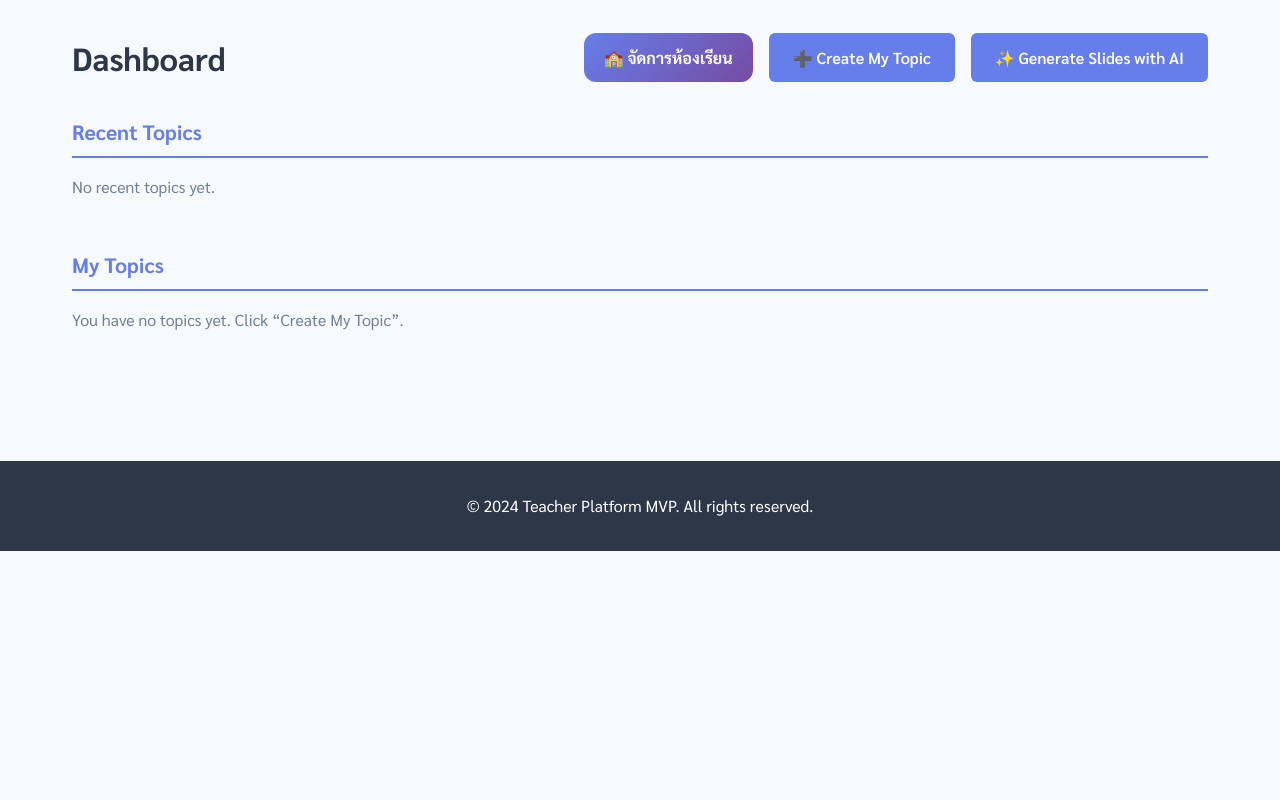
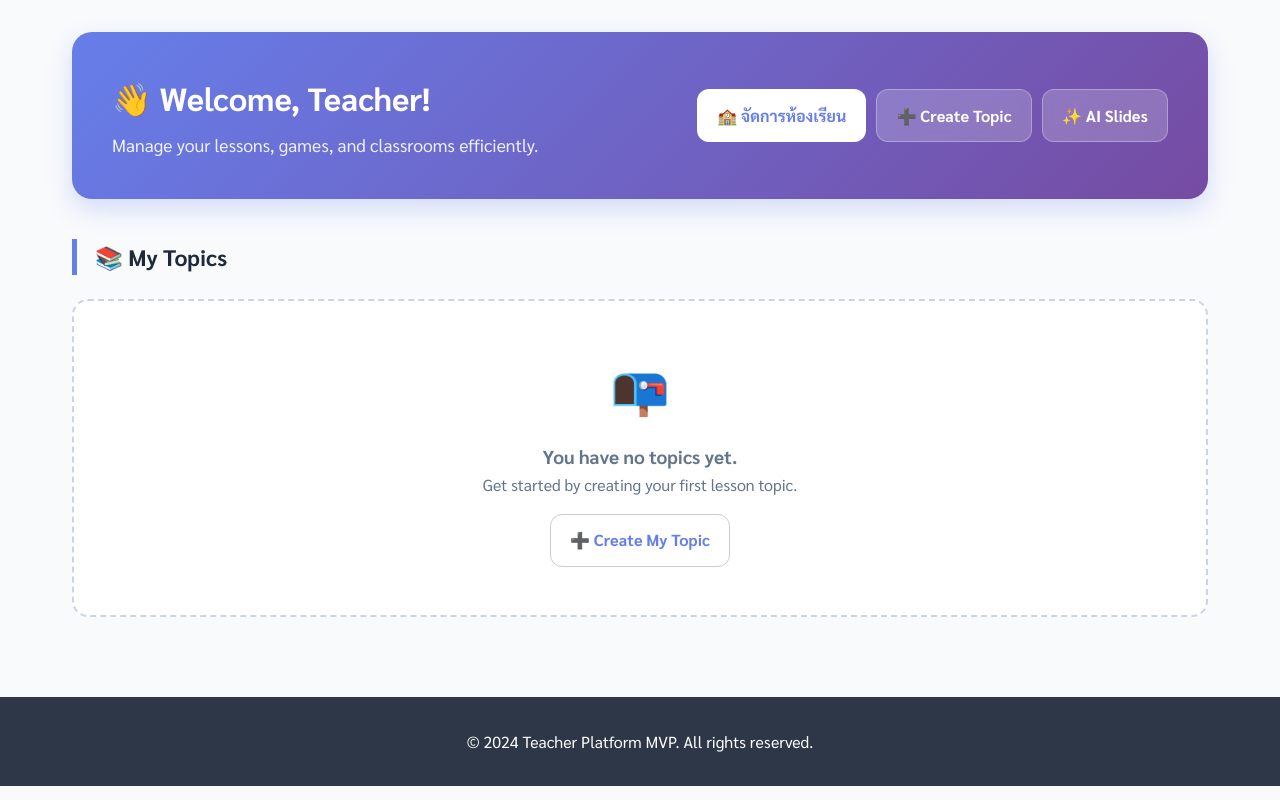
Before and after one commit to Gowithe/classready, a Flask app: template templates/dashboard.html in a window 1280 px wide. Run offline with Flask 3, Linux system fonts and the light colour scheme; the template is opened without the code that fills it, so the values that code supplies are empty; some libraries are stand-ins or nearby versions.

Commit message:
Refactor dashboard HTML and CSS styles
Updated the dashboard layout and styles for improved UI/UX.

```diff
--- a/templates/dashboard.html
+++ b/templates/dashboard.html
@@ -4,171 +4,288 @@
 
 {% block extra_css %}
 <style>
-  .dashboard-header{
-    display:flex;
-    justify-content:space-between;
-    align-items:center;
-    margin-bottom: 2rem;
-    flex-wrap:wrap;
-    gap: 12px;
-  }
-  .dashboard-header h2{ font-size: 2rem; }
-  .cta-buttons{ display:flex; gap: 1rem; flex-wrap:wrap; }
-
-  .section{ margin-bottom: 3rem; }
-  .section h3{
-    font-size: 1.3rem;
-    margin-bottom: 1.0rem;
-    color: #667eea;
-    border-bottom: 2px solid #667eea;
-    padding-bottom: 0.5rem;
+  :root {
+    --primary: #667eea;
+    --primary-dark: #5a67d8;
+    --secondary: #764ba2;
+    --bg-soft: #f8fafc;
+    --text-main: #1e293b;
+    --text-muted: #64748b;
+    --danger: #ef4444;
   }
 
-  .topic-grid{
-    display:grid;
-    grid-template-columns: repeat(auto-fill, minmax(260px, 1fr));
-    gap: 1.2rem;
+  body { background-color: var(--bg-soft); }
+
+  /* Welcome Banner */
+  .welcome-banner {
+    background: linear-gradient(135deg, var(--primary) 0%, var(--secondary) 100%);
+    border-radius: 20px;
+    padding: 2.5rem;
+    color: white;
+    margin-bottom: 2.5rem;
+    box-shadow: 0 10px 25px rgba(102, 126, 234, 0.25);
+    display: flex;
+    justify-content: space-between;
+    align-items: center;
+    flex-wrap: wrap;
+    gap: 1.5rem;
   }
-  .topic-card{
-    background:white;
-    border-radius:10px;
-    padding: 1.25rem;
-    box-shadow: 0 2px 8px rgba(0,0,0,0.08);
-    transition: all .2s;
+  .welcome-text h1 { margin: 0 0 0.5rem; font-size: 2rem; }
+  .welcome-text p { margin: 0; opacity: 0.9; font-size: 1.1rem; }
+
+  /* Main Action Buttons */
+  .action-bar {
+    display: flex; gap: 10px; flex-wrap: wrap;
   }
-  .topic-card:hover{
-    box-shadow: 0 10px 18px rgba(0,0,0,0.12);
-    transform: translateY(-3px);
+  .btn-action {
+    background: rgba(255, 255, 255, 0.2);
+    border: 1px solid rgba(255, 255, 255, 0.3);
+    color: white;
+    padding: 0.8rem 1.2rem;
+    border-radius: 12px;
+    font-weight: 700;
+    text-decoration: none;
+    transition: all 0.2s;
+    display: inline-flex; align-items: center; gap: 8px;
+    backdrop-filter: blur(5px);
   }
-  .topic-card h4{
-    font-size: 1.05rem;
-    margin-bottom: .4rem;
-    color:#667eea;
+  .btn-action:hover {
+    background: rgba(255, 255, 255, 0.3);
+    transform: translateY(-2px);
   }
-  .topic-card p{
-    font-size:.9rem;
-    color:#718096;
-    margin-bottom: .9rem;
+  .btn-action.primary {
+    background: white; color: var(--primary);
+  }
+  .btn-action.primary:hover {
+    background: #f0f4ff; color: var(--primary-dark);
   }
 
-  .topic-actions{
-    display:flex;
-    gap: .5rem;
-    flex-wrap:wrap;
-    margin-top: .5rem;
+  /* Section Styles */
+  .section-header {
+    display: flex; justify-content: space-between; align-items: center;
+    margin-bottom: 1.5rem; padding-left: 0.5rem; border-left: 5px solid var(--primary);
   }
-  .topic-actions a, .topic-actions button{
-    padding: .5rem .9rem;
-    font-size: .85rem;
-    background:#667eea;
-    color:white;
-    border-radius: 6px;
-    text-decoration:none;
-    border:none;
-    cursor:pointer;
+  .section-header h3 { margin: 0; font-size: 1.4rem; color: var(--text-main); padding-left: 10px; }
+
+  /* Topic Grid */
+  .topic-grid {
+    display: grid;
+    grid-template-columns: repeat(auto-fill, minmax(300px, 1fr));
+    gap: 1.5rem;
+    margin-bottom: 3rem;
   }
-  .topic-actions a:hover, .topic-actions button:hover{ background:#764ba2; }
-  .danger{ background:#f56565 !important; }
-  .danger:hover{ background:#e53e3e !important; }
 
-  .recent-list{ list-style:none; padding:0; }
-  .recent-list li{
-    padding: 1rem;
-    background:white;
-    margin-bottom: .5rem;
-    border-radius: 8px;
-    display:flex;
-    justify-content:space-between;
-    align-items:center;
-    box-shadow: 0 1px 3px rgba(0,0,0,0.05);
+  /* Card Design */
+  .topic-card {
+    background: white;
+    border-radius: 16px;
+    box-shadow: 0 4px 6px rgba(0,0,0,0.02);
+    border: 1px solid rgba(0,0,0,0.05);
+    transition: all 0.2s cubic-bezier(0.4, 0, 0.2, 1);
+    display: flex; flex-direction: column;
+    overflow: hidden;
+    position: relative;
   }
-  .recent-list a{ color:#667eea; text-decoration:none; font-weight:700; }
+  .topic-card::before {
+    content: ""; position: absolute; top: 0; left: 0; right: 0; height: 6px;
+    background: linear-gradient(90deg, var(--primary), var(--secondary));
+  }
+  .topic-card:hover {
+    transform: translateY(-5px);
+    box-shadow: 0 12px 20px rgba(0,0,0,0.08);
+  }
+
+  .card-body { padding: 1.5rem; flex: 1; }
+  .card-title {
+    font-size: 1.2rem; font-weight: 800; color: var(--text-main);
+    margin: 0 0 0.5rem; display: block; text-decoration: none;
+  }
+  .card-title:hover { color: var(--primary); }
+  .card-desc {
+    font-size: 0.9rem; color: var(--text-muted); margin: 0;
+    display: -webkit-box; -webkit-line-clamp: 2; -webkit-box-orient: vertical; overflow: hidden;
+  }
+
+  /* Quick Links (Pills) */
+  .card-tools {
+    padding: 0 1.5rem 1rem;
+    display: flex; flex-wrap: wrap; gap: 8px;
+  }
+  .tool-pill {
+    font-size: 0.8rem; font-weight: 700; padding: 6px 12px;
+    border-radius: 20px; text-decoration: none; transition: all 0.15s;
+    border: 1px solid transparent;
+  }
+  .pill-slides { background: #eef2ff; color: var(--primary); }
+  .pill-slides:hover { background: #e0e7ff; border-color: var(--primary); }
+
+  .pill-game { background: #f0fdf4; color: #166534; }
+  .pill-game:hover { background: #dcfce7; border-color: #22c55e; }
+
+  .pill-practice { background: #fffbeb; color: #92400e; }
+  .pill-practice:hover { background: #fef3c7; border-color: #f59e0b; }
+
+  /* Card Footer */
+  .card-footer {
+    padding: 1rem 1.5rem;
+    background: #f9fafb;
+    border-top: 1px solid #f1f5f9;
+    display: flex; justify-content: space-between; align-items: center;
+  }
+  .btn-icon {
+    background: none; border: none; cursor: pointer;
+    font-size: 0.9rem; color: var(--text-muted);
+    padding: 6px; border-radius: 6px; transition: all 0.2s;
+    display: flex; align-items: center; gap: 4px; text-decoration: none;
+  }
+  .btn-icon:hover { background: #e2e8f0; color: var(--text-main); }
+  .btn-icon.danger:hover { background: #fee2e2; color: var(--danger); }
+
+  /* Recent List */
+  .recent-list {
+    list-style: none; padding: 0; margin: 0;
+    background: white; border-radius: 12px; overflow: hidden;
+    box-shadow: 0 2px 8px rgba(0,0,0,0.04);
+  }
+  .recent-item {
+    padding: 1rem 1.5rem;
+    border-bottom: 1px solid #f1f5f9;
+    display: flex; justify-content: space-between; align-items: center;
+    transition: background 0.15s;
+  }
+  .recent-item:last-child { border-bottom: none; }
+  .recent-item:hover { background: #f8fafc; }
+  .recent-name { font-weight: 600; color: var(--text-main); }
+  .recent-link { color: var(--primary); text-decoration: none; font-weight: 700; font-size: 0.9rem; }
+
+  /* Empty State */
+  .empty-state {
+    text-align: center; padding: 3rem; background: white; border-radius: 16px;
+    border: 2px dashed #cbd5e1; color: var(--text-muted);
+  }
+
+  @media (max-width: 640px) {
+    .welcome-banner { padding: 1.5rem; flex-direction: column; align-items: flex-start; }
+    .action-bar { width: 100%; }
+    .btn-action { flex: 1; justify-content: center; }
+  }
 </style>
 {% endblock %}
 
 {% block content %}
-<div class="dashboard-header">
-  <h2>Dashboard</h2>
-  <div class="cta-buttons">
-    <!-- Classroom Button -->
-    <a href="{{ url_for('classrooms') }}" class="btn" style="background:linear-gradient(135deg,#667eea,#764ba2);color:#fff;padding:12px 20px;border-radius:12px;font-weight:700;text-decoration:none;">
+
+<div class="welcome-banner">
+  <div class="welcome-text">
+    <h1>👋 Welcome, Teacher!</h1>
+    <p>Manage your lessons, games, and classrooms efficiently.</p>
+  </div>
+  <div class="action-bar">
+    <a href="{{ url_for('classrooms') }}" class="btn-action primary">
       🏫 จัดการห้องเรียน
     </a>
-    <a href="{{ url_for('my_create_topic') }}" class="btn">➕ Create My Topic</a>
-    <a href="{{ url_for('ai_slides') }}" class="btn">✨ Generate Slides with AI</a>
+    <a href="{{ url_for('my_create_topic') }}" class="btn-action">
+      ➕ Create Topic
+    </a>
+    <a href="{{ url_for('ai_slides') }}" class="btn-action">
+      ✨ AI Slides
+    </a>
     {% if session.role == 'admin' %}
-      <a href="{{ url_for('admin_dashboard') }}" class="btn">⚙️ Admin</a>
+      <a href="{{ url_for('admin_dashboard') }}" class="btn-action">⚙️ Admin</a>
     {% endif %}
   </div>
 </div>
 
-<div class="section">
-  <h3>Recent Topics</h3>
 {% if recent %}
+<div style="margin-bottom: 3rem;">
+  <div class="section-header">
+    <h3>🕒 Recently Opened</h3>
+  </div>
   <ul class="recent-list">
     {% for item in recent %}
-        <li>
-          <span>{{ item.name }}</span>
-          <a href="{{ url_for('topic_detail', topic_id=item.topic_id) }}">View</a>
+      <li class="recent-item">
+        <div class="recent-name">📄 {{ item.name }}</div>
+        <a href="{{ url_for('topic_detail', topic_id=item.topic_id) }}" class="recent-link">View Lesson →</a>
       </li>
     {% endfor %}
   </ul>
-  {% else %}
-    <p style="color:#718096;">No recent topics yet.</p>
+</div>
 {% endif %}
+
+<div class="section-header">
+  <h3>📚 My Topics</h3>
 </div>
 
-<div class="section">
-  <h3>My Topics</h3>
 {% if my_topics %}
   <div class="topic-grid">
     {% for topic in my_topics %}
     <div class="topic-card">
-        <h4>📚 {{ topic.name }}</h4>
-        <p>{{ topic.description or 'No description' }}</p>
+      <div class="card-body">
+        <a href="{{ url_for('topic_detail', topic_id=topic.id) }}" class="card-title">
+          {{ topic.name }}
+        </a>
+        <p class="card-desc">{{ topic.description or 'No description provided.' }}</p>
+      </div>
 
-        <div class="topic-actions">
-          <a href="{{ url_for('topic_detail', topic_id=topic.id) }}">Open</a>
-          <a href="{{ url_for('my_edit_topic', topic_id=topic.id) }}">Edit</a>
+      <div class="card-tools">
+        <a href="{{ url_for('view_slides', topic_id=topic.id) }}" class="tool-pill pill-slides">📽 Slides</a>
+        <a href="{{ url_for('game', topic_id=topic.id) }}" class="tool-pill pill-game">🎮 Game</a>
+        <a href="{{ url_for('practice', topic_id=topic.id) }}" class="tool-pill pill-practice">📝 Practice</a>
+      </div>
+
+      <div class="card-footer">
+        <a href="{{ url_for('topic_detail', topic_id=topic.id) }}" class="btn-icon">
+          📂 Open
+        </a>
+        <div style="display:flex; gap:4px;">
+          <a href="{{ url_for('my_edit_topic', topic_id=topic.id) }}" class="btn-icon" title="Edit">
+            ✏️
+          </a>
           <form method="POST" action="{{ url_for('my_delete_topic', topic_id=topic.id) }}" style="display:inline;">
-            <button class="danger" onclick="return confirm('Delete this topic?');">Delete</button>
+            <button class="btn-icon danger" onclick="return confirm('Are you sure you want to delete this topic?');" title="Delete">
+              🗑
+            </button>
           </form>
         </div>
-
-        <div class="topic-actions" style="margin-top:.6rem;">
-          <a href="{{ url_for('view_slides', topic_id=topic.id) }}">Slides</a>
-          <a href="{{ url_for('game', topic_id=topic.id) }}">Game</a>
-          <a href="{{ url_for('practice', topic_id=topic.id) }}">Practice</a>
       </div>
     </div>
     {% endfor %}
   </div>
 {% else %}
-    <p style="color:#718096;">You have no topics yet. Click “Create My Topic”.</p>
+  <div class="empty-state">
+    <div style="font-size: 3rem; margin-bottom: 1rem;">📭</div>
+    <h3>You have no topics yet.</h3>
+    <p>Get started by creating your first lesson topic.</p>
+    <a href="{{ url_for('my_create_topic') }}" class="btn-action primary" style="margin-top:1rem; display:inline-flex; border:1px solid #ccc;">
+      ➕ Create My Topic
+    </a>
+  </div>
 {% endif %}
-</div>
 
 {% if session.role == 'admin' %}
-<div class="section">
-  <h3>All Topics (Admin)</h3>
+<div class="section-header" style="margin-top: 4rem; border-color: #334155;">
+  <h3 style="color: #334155;">🛡️ All Topics (Admin View)</h3>
+</div>
 {% if topics %}
   <div class="topic-grid">
     {% for topic in topics %}
-      <div class="topic-card">
-        <h4>📖 {{ topic.name }}</h4>
-        <p>{{ topic.description or 'No description' }}</p>
-        <div class="topic-actions">
-          <a href="{{ url_for('topic_detail', topic_id=topic.id) }}">Open</a>
-          <a href="{{ url_for('view_slides', topic_id=topic.id) }}">Slides</a>
-          <a href="{{ url_for('game', topic_id=topic.id) }}">Game</a>
-          <a href="{{ url_for('practice', topic_id=topic.id) }}">Practice</a>
+    <div class="topic-card" style="opacity: 0.9;">
+      <div class="card-body">
+        <div style="font-size:0.8rem; color:#64748b; margin-bottom:4px;">ID: {{ topic.id }}</div>
+        <a href="{{ url_for('topic_detail', topic_id=topic.id) }}" class="card-title">
+          {{ topic.name }}
+        </a>
+        <p class="card-desc">{{ topic.description or '-' }}</p>
+      </div>
+      <div class="card-footer">
+        <a href="{{ url_for('topic_detail', topic_id=topic.id) }}" class="btn-icon">Open</a>
+        <span style="font-size:0.8rem; color:#94a3b8;">Admin Mode</span>
       </div>
     </div>
     {% endfor %}
   </div>
 {% else %}
-    <p style="color:#718096;">No topics available yet.</p>
+  <p style="color:#64748b; padding-left:1rem;">No topics in the system.</p>
 {% endif %}
-</div>
 {% endif %}
+
 {% endblock %}
```
Lines whose indentation alone changed are shown as unchanged.
